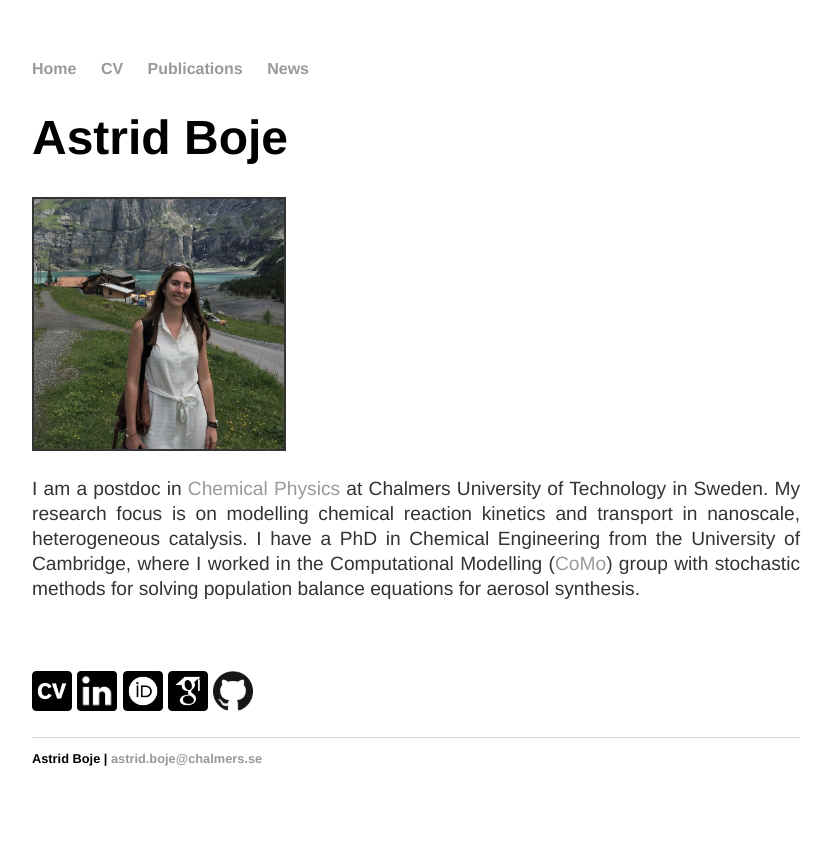
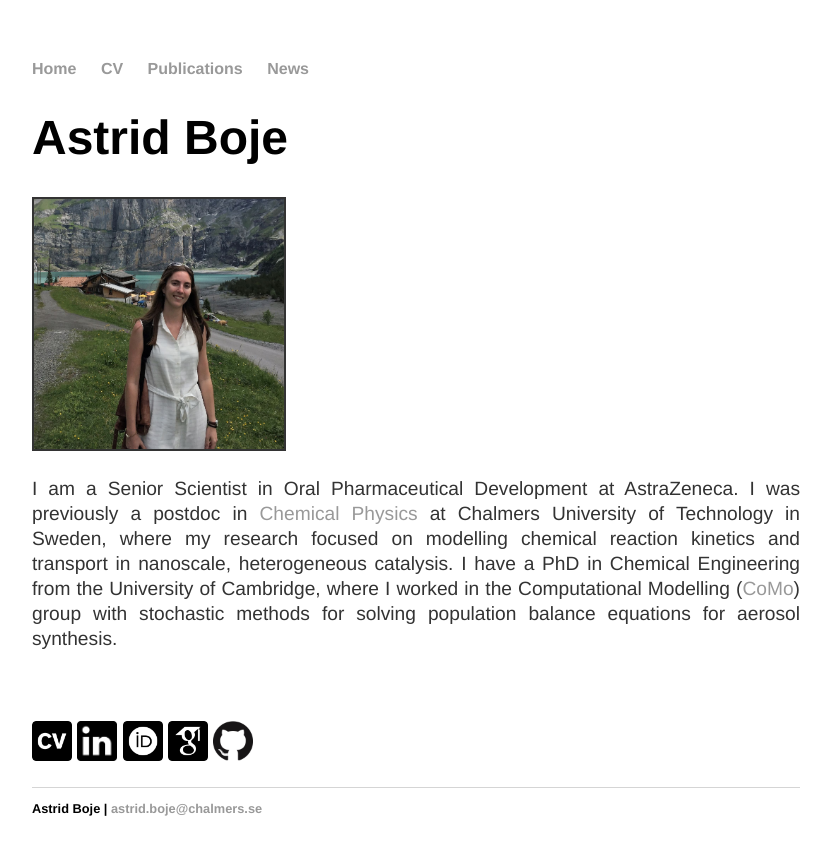
Before and after one commit to aab64/aab64.github.io, a Jekyll site: the page built from index.html, in a window 1280 px wide. Shown: the top 855 px of the page, without its empty margins (224-1056 px from the left). Built offline with Jekyll 4.4.1, drawn with Linux system fonts in a browser that asks for light colours.

Commit message:
Updated current job

```diff
--- a/index.html
+++ b/index.html
@@ -1,6 +1,6 @@
 ---
 layout: default
-title: Astrid Boje | Postdoc | Chemical Physics | Chalmers University
+title: Astrid Boje | Senior Scientist | Advanced Process Modeller | AstraZeneca
 ---
 
 <div class="title">
@@ -12,9 +12,10 @@ title: Astrid Boje | Postdoc | Chemical Physics | Chalmers University
 		<img src="/images/home_picture_square_small.jpg" height="auto" width="250px" border="2px solid grey" float="left">
 	</p>
 	<p align="justify">
-		I am a postdoc in <a href="http://www.chalmers.se/en/staff/Pages/Astrid-Boje.aspx">Chemical Physics</a> at Chalmers University of Technology in Sweden.
-		My research focus is on modelling chemical reaction kinetics and transport in nanoscale, heterogeneous catalysis.
+		I am a Senior Scientist in Oral Pharmaceutical Development at AstraZeneca.
 
+		I was previously a postdoc in <a href="http://www.chalmers.se/en/staff/Pages/Astrid-Boje.aspx">Chemical Physics</a> at Chalmers University of Technology in Sweden, where
+		my research focused on modelling chemical reaction kinetics and transport in nanoscale, heterogeneous catalysis.
 		I have a PhD in Chemical Engineering from the University of Cambridge, where I worked in the Computational Modelling (<a href="https://como.ceb.cam.ac.uk/people/aab64/">CoMo</a>)
 		group with stochastic methods for solving population balance equations for aerosol synthesis.
 		<br/>
```
